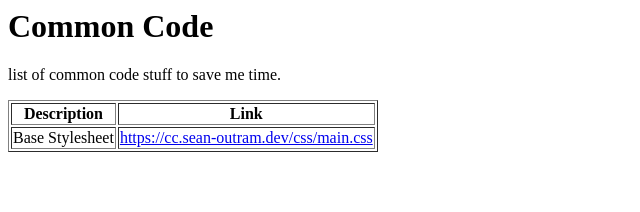
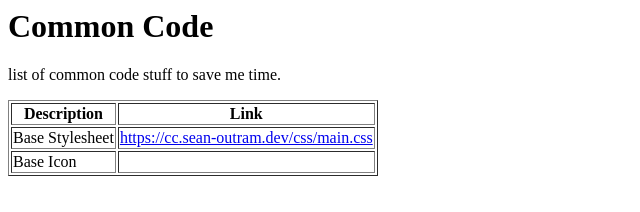
Before and after one commit to devramsean0/cc, a plain HTML site: page index.html in a window 1280 px wide. Shown: the whole page, without its empty margins (0-640 px from the left). Drawn offline with Linux system fonts and the light colour scheme.

Commit message:
added the favicon

```diff
--- a/index.html
+++ b/index.html
@@ -16,6 +16,10 @@
                 <td>Base Stylesheet</td>
                 <td><a href="/css/main.css">https://cc.sean-outram.dev/css/main.css</a></td>
             </tr>
+            <tr>
+                <td>Base Icon</td>
+                <td><a href="/images/favicon.png"></a></td>
+            </tr>
         </table>
     </body>
 </html>
```
Also changed, not shown: images/favicon.png (added).
